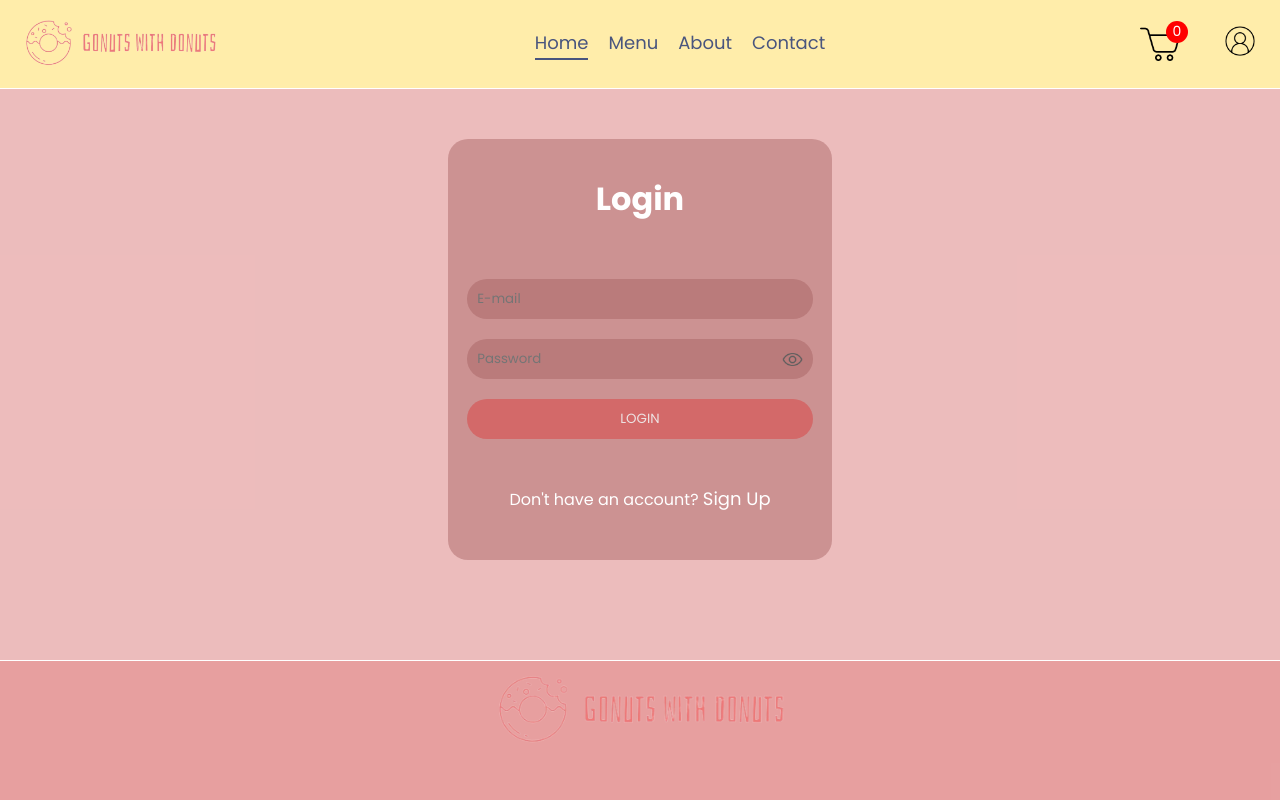
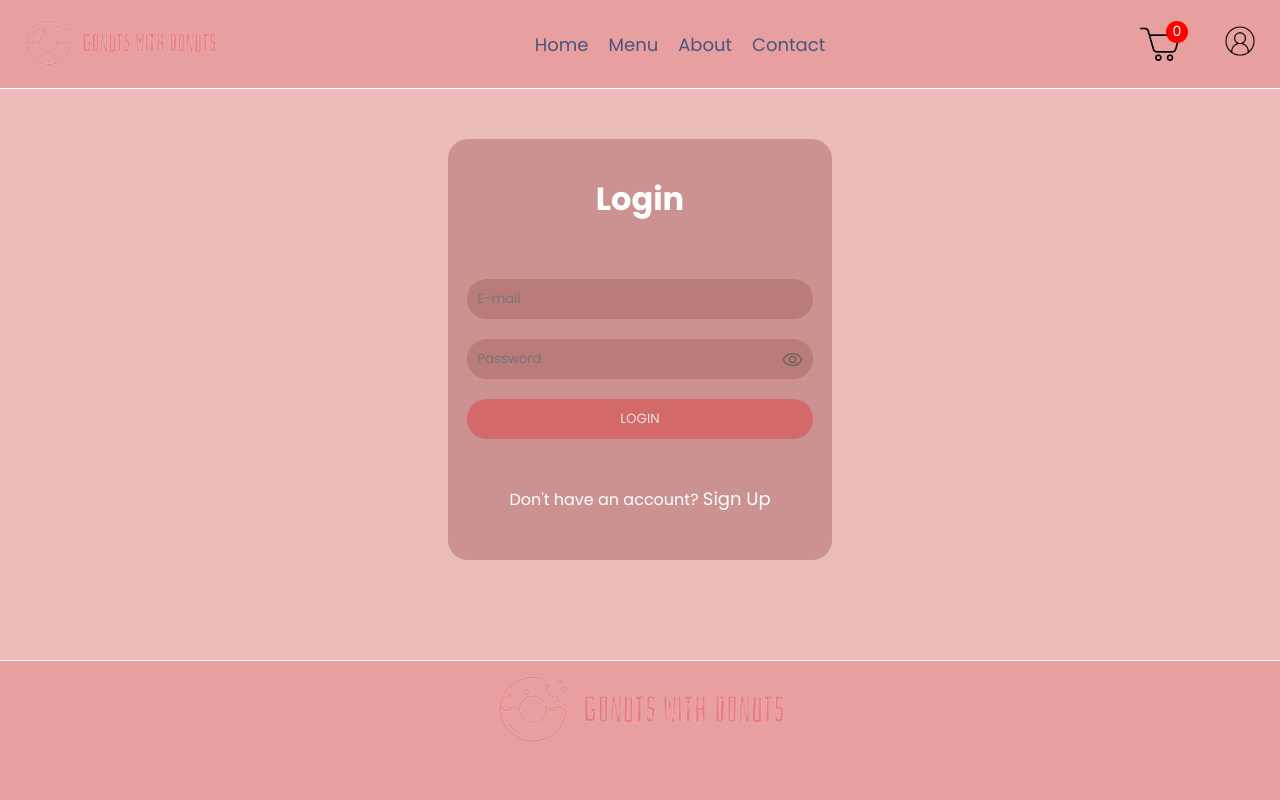
Before and after one commit to SGopinath89/IT22342024gonuts, a React (Vite) app in the folder frontend/: page /login in a window 1280 px wide. Shown: the top 800 px of the page. Built offline with nearby package versions, Linux system fonts and the light colour scheme; no server answers.

Commit message:
Navigation bar color changing function modified

```diff
--- a/frontend/src/components/Navbar/Navbar.css
+++ b/frontend/src/components/Navbar/Navbar.css
@@ -9,24 +9,43 @@
 }
 
 .navbar.pink {
-    background-color: #f288b4af; /* Change background color to pink when .pink class is present */
+    background-color: #f288b4af;
 }
 
-
 .navbar.yellow {
-    background-color: #ddc678ba; /* Change background color to pink when .pink class is present */
+    background-color: #ddc678ba;
 }
 
-.navbar.green{
+.navbar.green {
     background-color: #dd7878b4;
+}
+
+.navbar.lightgreen {
+    background-color: #72d3b6b3;
+}
+
+.navbar.g{
+    background-color: #abdac4;
+}
+
+.navbar.p{
+    background-color: #cca5ec;
+}
+
+.navbar.g1{
+    background-color: #c6e9a3;
+}
+
+.navbar.r{
+    background-color: rgba(101, 233, 105, 0.596);
+}
+
+.navbar.b{
+    background-color: rgba(101, 158, 233, 0.596);
 }
 
 .navbar .logo {
     width: 200px;
-}
-
-.navbar.lightgreen{
-    background-color: #72d3b6b3;
 }
 
 .navbar-menu {
@@ -71,7 +90,6 @@
     font-size: 14px;
     background: red;
     color: white;
-
 }
 
 .navbar-right img {
@@ -79,7 +97,35 @@
     height: 40px;
 }
 
+.profile-section {
+    position: relative;
+}
 
-.logout-button{
+.profile-icon {
+    width: 40px;
+    height: 40px;
     cursor: pointer;
 }
+
+.dropdown-menu {
+    position: absolute;
+    top: 50px;
+    right: 0;
+    background-color: white;
+    border: 1px solid #ccc;
+    box-shadow: 0 0 10px rgba(0, 0, 0, 0.1);
+    z-index: 1000;
+    display: flex;
+    flex-direction: column;
+    width: 150px;
+}
+
+.dropdown-item {
+    padding: 10px 15px;
+    cursor: pointer;
+    text-align: center;
+}
+
+.dropdown-item:hover {
+    background-color: #f0f0f0;
+}
--- a/frontend/src/components/Navbar/Navbar.jsx
+++ b/frontend/src/components/Navbar/Navbar.jsx
@@ -1,57 +1,94 @@
-import React, { useContext, useState } from 'react';
+import React, { useContext, useState, useEffect } from 'react';
 import './Navbar.css';
 import { assets } from '../../assets/assets';
-import { Link } from 'react-router-dom';
+import { Link, useLocation } from 'react-router-dom';
 import { ShopContext } from '../../Context/ShopContext';
 
 const Navbar = () => {
-    // Underline Effect
+
+    const { clearCart} = useContext(ShopContext);
     const [menu, setMenu] = useState("home");
-    const [navbarColor, setNavbarColor] = useState("");
+    const [dropdownVisible, setDropdownVisible] = useState(false);
     const { getTotalCartItems } = useContext(ShopContext);
+    const [isAuthenticated, setIsAuthenticated] = useState(!!localStorage.getItem('auth-token'));
+    const location = useLocation();
+
+    useEffect(() => {
+        const token = localStorage.getItem('auth-token');
+        setIsAuthenticated(!!token);
+    }, []);
+
+    useEffect(() => {
+        handleMenuClick(location.pathname);
+    }, [location.pathname]);
 
     const handleMenuClick = (menuItem) => {
         setMenu(menuItem);
-        if (menuItem === "menu") {
-            setNavbarColor("pink"); // Set navbar color to pink when "Menu" is clicked
-        } else if (menuItem === "about") {
-            setNavbarColor("yellow");
-        } else if (menuItem === "login") {
-            setNavbarColor("green");
-        } else if (menuItem === "cart") {
-            setNavbarColor("lightgreen"); // Set navbar color to light green when "Cart" is clicked
-        } else {
-            setNavbarColor("");
+    };
+
+    const handleLogout = () => {
+        localStorage.removeItem('auth-token');
+        setIsAuthenticated(false);
+        clearCart();
+        window.location.replace('/');
+    };
+
+    const getNavbarColor = () => {
+        switch (location.pathname) {
+            case '/allcategory':
+                return 'pink';
+            case '/about':
+                return 'yellow';
+            case '/login':
+                return 'green';
+            case '/cart':
+                return 'lightgreen';
+            case '/donuts':
+                return 'g';
+            case '/cupcakes':
+                return 'p';
+            case '/iclairs':
+                return 'g1';
+            case '/track-order':
+                return 'r';
+            default:
+                if (/^\/product\/\d+$/.test(location.pathname)) { // Match /product/:productId pattern
+                    return 'b';
+                }
+                return '';
         }
     };
 
     return (
-        <div className={`navbar ${navbarColor}`}>
+        <div className={`navbar ${getNavbarColor()}`}>
             <img src={assets.logo} alt="" className="logo" />
             <ul className="navbar-menu">
-                <li onClick={() => handleMenuClick("home")} className={menu === "home" ? "active" : ""}><Link to='/'>Home</Link></li>
-                <li onClick={() => handleMenuClick("menu")} className={menu === "menu" ? "active" : ""}><Link to='/allcategory'>Menu</Link></li>
-                <li onClick={() => handleMenuClick("about")} className={menu === "about" ? "active" : ""}><Link to='/about'>About</Link></li>
-                <li onClick={() => handleMenuClick("contact")} className={menu === "contact" ? "active" : ""}>Contact</li>
+                <li onClick={() => handleMenuClick('/')} className={menu === "/" ? "active" : ""}><Link to='/'>Home</Link></li>
+                <li onClick={() => handleMenuClick('/allcategory')} className={menu === "/allcategory" ? "active" : ""}><Link to='/allcategory'>Menu</Link></li>
+                <li onClick={() => handleMenuClick('/about')} className={menu === "/about" ? "active" : ""}><Link to='/about'>About</Link></li>
+                <li onClick={() => handleMenuClick('/contact')} className={menu === "/contact" ? "active" : ""}>Contact</li>
             </ul>
 
             <div className="navbar-right">
                 <div className="navbar-search-icon">
-                    <Link to='/cart' onClick={() => handleMenuClick("cart")}><img src={assets.basket_icon} alt="" /></Link> {/* Add onClick handler for the cart icon */}
+                    <Link to='/cart' onClick={() => handleMenuClick('/cart')}><img src={assets.basket_icon} alt="" /></Link>
                     <div className="dot">{getTotalCartItems()}</div>
                 </div>
-                <div onClick={() => handleMenuClick("login")}>
-                    {localStorage.getItem('auth-token') ? (
-                        <img className='logout-button'
-                            onClick={() => {
-                                localStorage.removeItem('auth-token');
-                                window.location.replace('/');
-                            }}
-                            src={assets.logout}
-                            alt="Logout"
-                        />
+                <div className="profile-section">
+                    {isAuthenticated ? (
+                        <div onClick={() => setDropdownVisible(!dropdownVisible)}>
+                            <img className='profile-icon' src={assets.logout} alt="Profile" />
+                        </div>
                     ) : (
-                        <Link to='/login'><img src={assets.profile_icon} alt="Profile" /></Link>
+                        <Link to='/login' className="login-link" onClick={() => handleMenuClick('/login')}>
+                            <img className='profile-icon' src={assets.profile_icon} alt="Profile" />
+                        </Link>
+                    )}
+                    {dropdownVisible && isAuthenticated && (
+                        <div className="dropdown-menu">
+                            <Link to='/track-order' className="dropdown-item" onClick={() => setDropdownVisible(false)}>Track Order</Link>
+                            <div className="dropdown-item" onClick={handleLogout}>Logout</div>
+                        </div>
                     )}
                 </div>
             </div>
```
